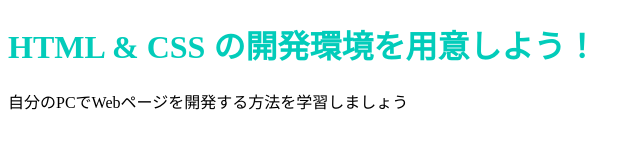
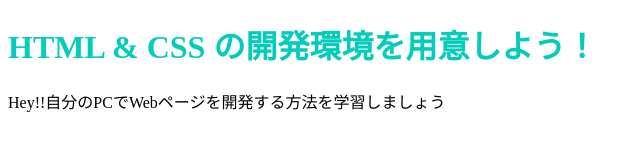
Before and after one commit to hinamae/hinamae.github.io, a plain HTML site: page index.html in a window 1280 px wide. Shown: the whole page, without its empty margins (0-640 px from the left). Drawn offline with Linux system fonts and the light colour scheme.

Commit message:
Update index.html

```diff
--- a/index.html
+++ b/index.html
@@ -7,6 +7,6 @@
   </head>
   <body>
     <h1 class="title">HTML & CSS の開発環境を用意しよう！</h1>
-    <p>自分のPCでWebページを開発する方法を学習しましょう</p>
+    <p>Hey!!自分のPCでWebページを開発する方法を学習しましょう</p>
   </body>
 </html>
```
